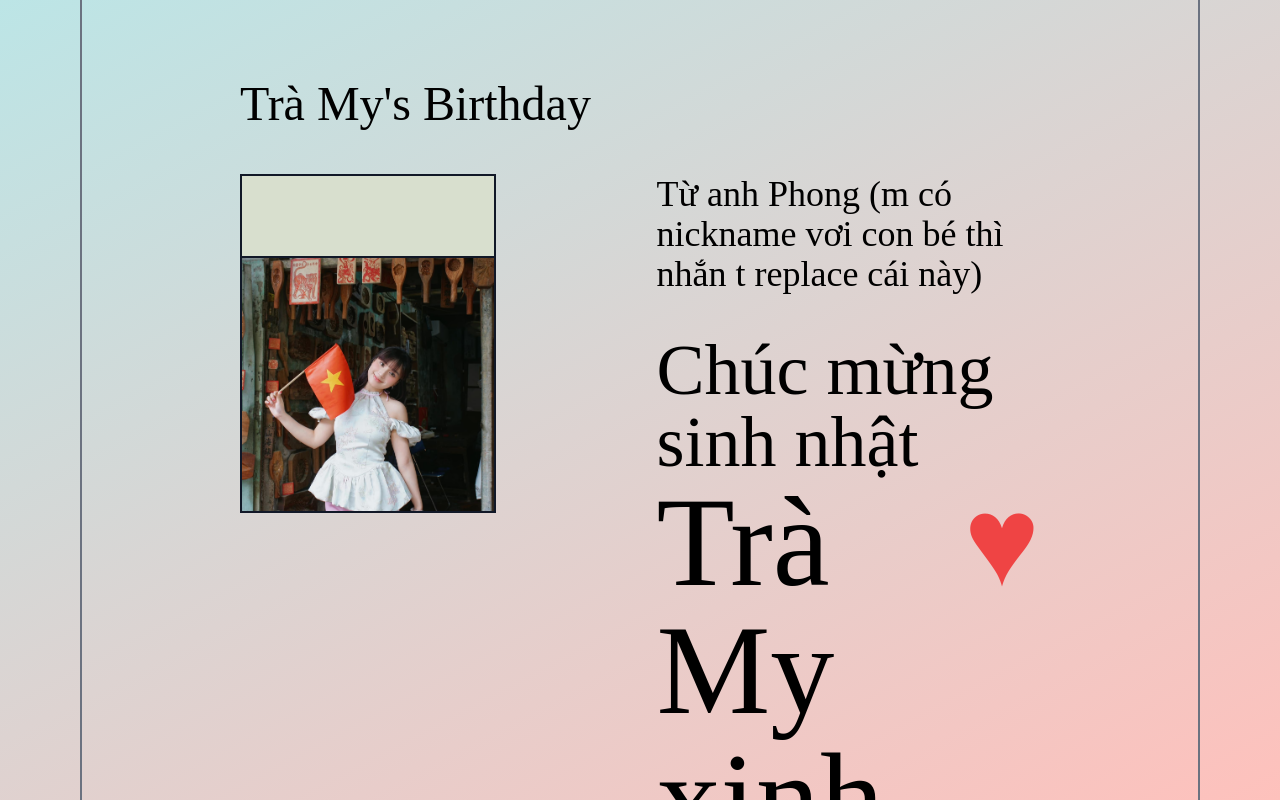
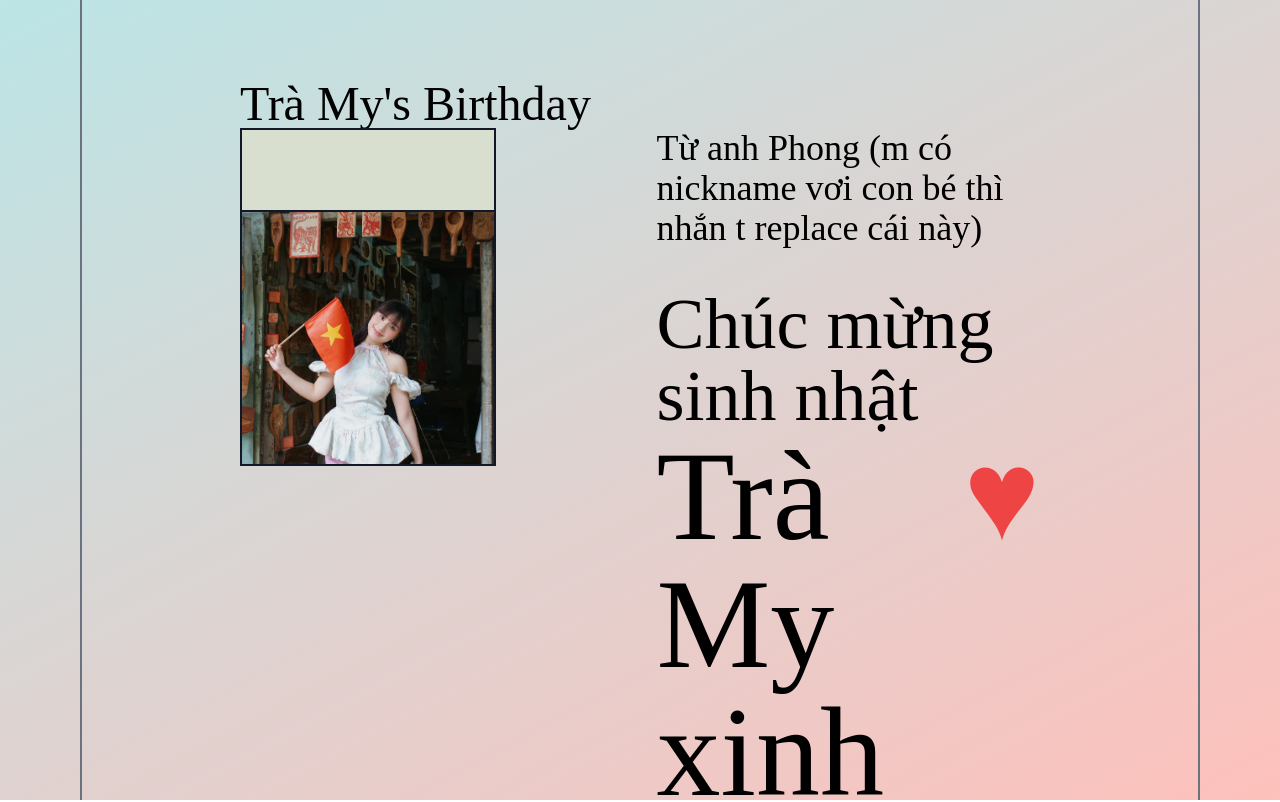
Before and after one commit to MykeDuong/chamiing-birthday, a Next.js app: page / in a window 1280 px wide. Shown: the top 802 px of the page. Built offline with nearby package versions, Linux system fonts and the light colour scheme.

Commit message:
Finished

```diff
--- a/src/components/home.tsx
+++ b/src/components/home.tsx
@@ -16,7 +16,7 @@ const Home = ({ toLetter, toAddress }: Props) => {
       </h1>
       <div className={`h-20`} />
       <div
-        className={`flex flex-row w-full gap-40 overflow-y-hidden`}
+        className={`flex flex-row w-full gap-40`}
       >
         <div
           className={`w-[40%] flex flex-col border-[2px] border-gray-900 h-fit`}
--- a/src/pages/index.tsx
+++ b/src/pages/index.tsx
@@ -24,7 +24,7 @@ const Home = () => {
   return (
     <div
       className={`
-        h-screen min-h-screen w-screen relative font-fraunces overflow-y-hidden
+        h-screen min-h-screen w-screen relative font-fraunces
         bg-[linear-gradient(152deg,_#bce5e6,_#fec1bc)]
       `}
     >
```
